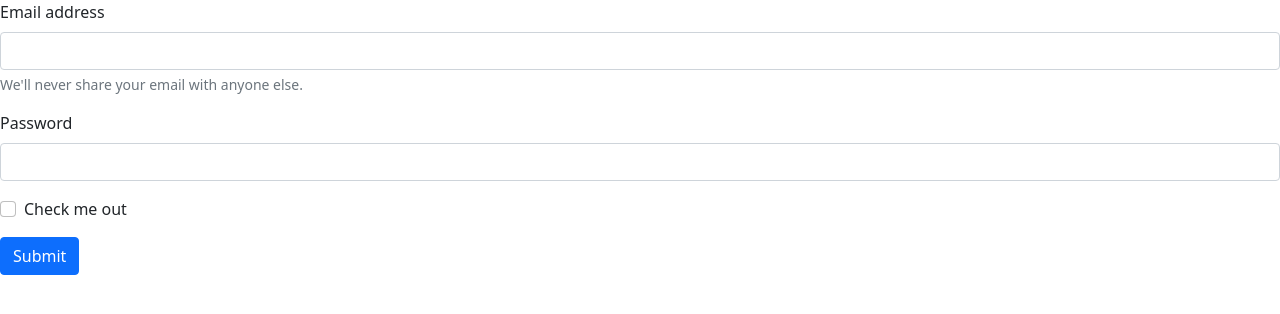
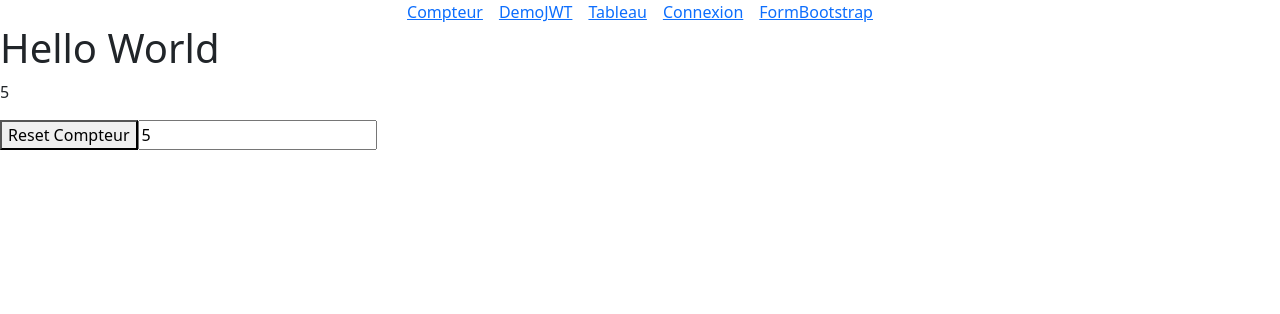
Before and after one commit to Maxime0043/intro-vuejs-exo1, a Vue app: page / in a window 1280 px wide. Shown: the top 314 px of the page. Built offline with nearby package versions, Linux system fonts and the light colour scheme.

Commit message:
Ajout des routes

```diff
--- a/package.json
+++ b/package.json
@@ -12,7 +12,8 @@
   "dependencies": {
     "bootstrap": "^5.1.3",
     "jose": "^4.8.1",
-    "vue": "^3.2.36"
+    "vue": "^3.2.36",
+    "vue-router": "^4.0.15"
   },
   "devDependencies": {
     "@vitejs/plugin-vue": "^2.3.3",
--- a/src/App.vue
+++ b/src/App.vue
@@ -1,20 +1,22 @@
 <script setup>
-import Compteur from "@/components/Compteur.vue";
-import DemoJWT from "@/components/DemoJWT.vue";
-import Tableau from "@/components/Tableau.vue";
-import Connexion from "@/components/Connexion.vue";
-import FormBootstrap from "@/components/FormBootstrap.vue";
 </script>
 
 <template>
   <div>
-    <!-- <Compteur /> -->
-    <!-- <hr /> -->
-    <!-- <DemoJWT /> -->
-    <!-- <hr /> -->
-    <!-- <Tableau /> -->
-    <!-- <Connexion /> -->
-    <FormBootstrap />
+    <header>
+      <nav class="text-center">
+        <RouterLink to="/">Compteur</RouterLink>
+        <RouterLink :to="{ name: 'DemoJWT' }" class="ms-3">DemoJWT</RouterLink>
+        <RouterLink :to="{ name: 'Tableau' }" class="ms-3">Tableau</RouterLink>
+        <RouterLink :to="{ name: 'Connexion' }" class="ms-3"
+          >Connexion</RouterLink
+        >
+        <RouterLink :to="{ name: 'FormBootstrap' }" class="ms-3"
+          >FormBootstrap</RouterLink
+        >
+      </nav>
+    </header>
+    <RouterView />
   </div>
 </template>
 
--- /dev/null
+++ b/src/router.js
@@ -0,0 +1,39 @@
+import { createWebHistory, createRouter } from "vue-router";
+import Compteur from "@/components/Compteur.vue";
+import DemoJWT from "@/components/DemoJWT.vue";
+import Tableau from "@/components/Tableau.vue";
+import Connexion from "@/components/Connexion.vue";
+import FormBootstrap from "@/components/FormBootstrap.vue";
+
+const router = createRouter({
+  history: createWebHistory(),
+  routes: [
+    {
+      path: "/",
+      name: "Compteur",
+      component: Compteur,
+    },
+    {
+      path: "/jwt",
+      name: "DemoJWT",
+      component: DemoJWT,
+    },
+    {
+      path: "/tableau",
+      name: "Tableau",
+      component: Tableau,
+    },
+    {
+      path: "/connexion",
+      name: "Connexion",
+      component: Connexion,
+    },
+    {
+      path: "/bootstrap",
+      name: "FormBootstrap",
+      component: FormBootstrap,
+    },
+  ],
+});
+
+export default router;
```
Also changed, not shown: src/main.js (+4 -3 lines), 1 other file (tests, documents, lock files or other folders).
